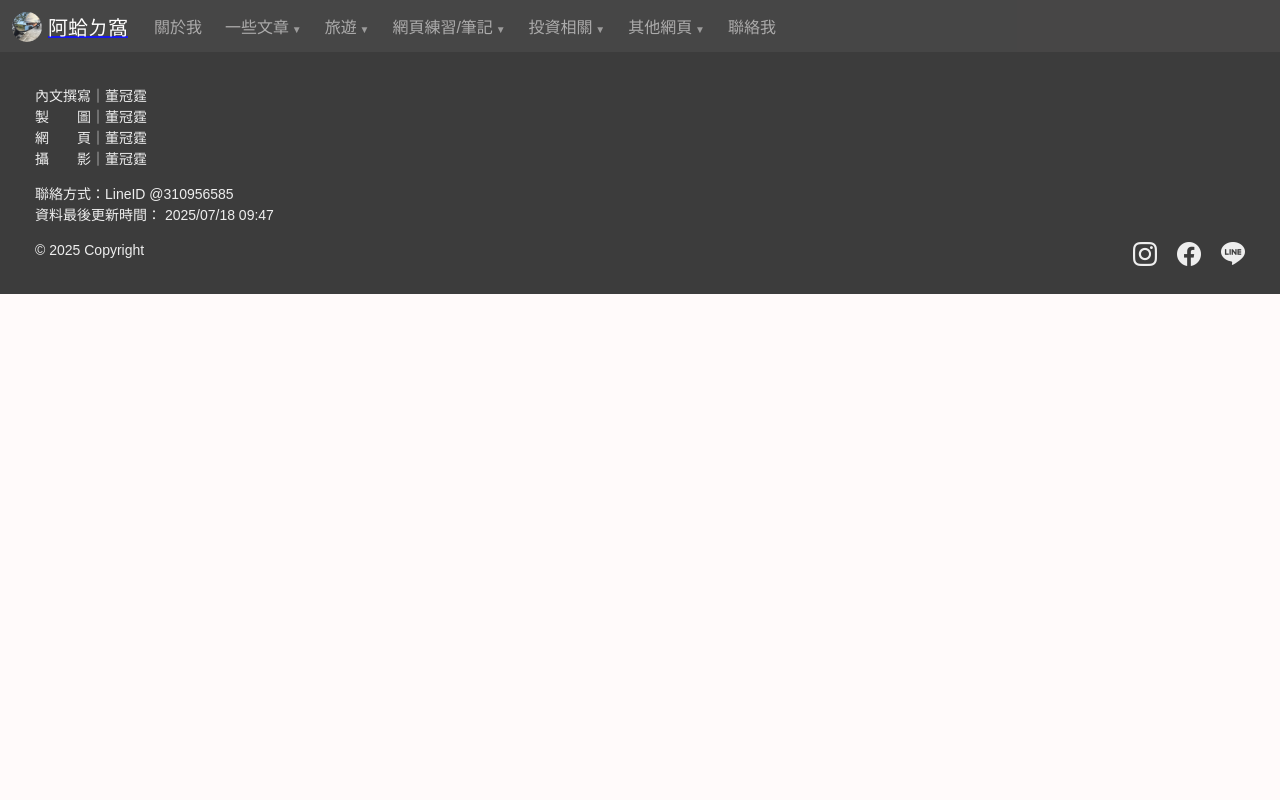
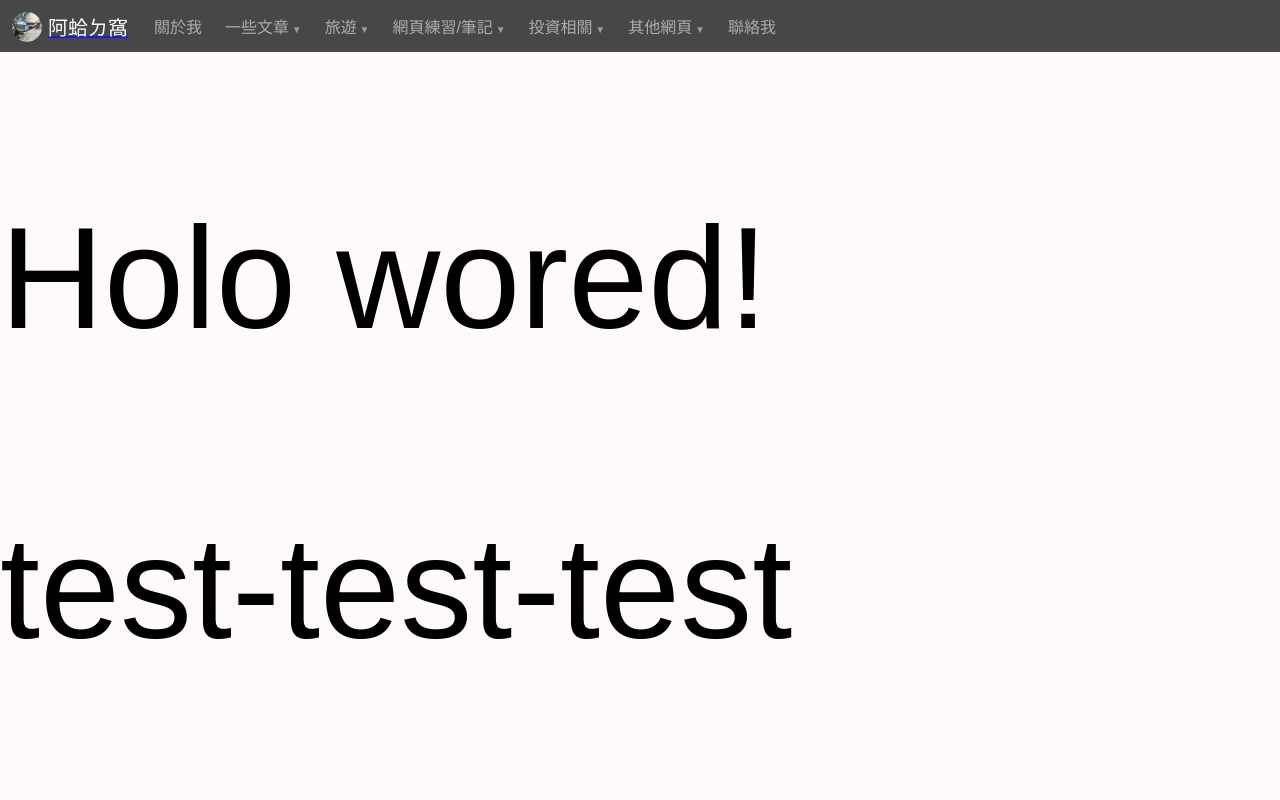
Before and after one commit to quanting56/Antinant-vue, a Vue app: page /Antinant-vue/web-note/test-test-test in a window 1280 px wide. Shown: the top 800 px of the page. Built offline with nearby package versions, Linux system fonts and the light colour scheme.

Commit message:
feat: 新建WebNoteView頁面

```diff
--- a/src/components/AboutMeView/Timeline.vue
+++ b/src/components/AboutMeView/Timeline.vue
@@ -82,6 +82,10 @@ const props = defineProps({
 </script>
 
 <style scoped>
+.timeline {
+  padding: 2px 6px;
+}
+
 .timeline-box {
   position: relative;
 }
--- a/src/components/common/NavBar.vue
+++ b/src/components/common/NavBar.vue
@@ -102,13 +102,13 @@ const navItems = ref([
     title: '網頁練習/筆記',
     open: false,
     children: [
-      { label: '試驗場', href: 'web_note/TestTestTest.html', target: '_blank' },
+      { label: '試驗場', href: '/web-note/test-test-test' },
       { divider: true },
       { header: '非Bootsrap相關筆記' },
-      { label: '網頁練習筆記區', href: 'web_note.html#webNote' },
+      { label: '網頁練習筆記區', href: '/web-note' },
       { divider: true },
       { header: 'Bootstrap相關筆記' },
-      { label: '一些好用的Bootstrap元件', href: 'web_note.html#usefulBootstrapComponent' },
+      { label: '一些好用的Bootstrap元件', href: 'web_note.html#usefulBootstrapComponent', target: '_blank' },
       { label: 'Bootstrap網格與內容樣式筆記', href: 'web_note.html#bootstrapNote' },
       { divider: true },
       { header: 'CSS函式庫相關筆記' },
--- a/src/router/index.js
+++ b/src/router/index.js
@@ -14,6 +14,19 @@ const routes = [
     path: "/about-me",
     name: "about-me",
     component: () => import("../views/AboutMeView.vue"),
+  },
+  {
+    path: "/web-note",
+    name: "web-note",
+    component: () => import("../views/WebNoteView.vue"),
+  },
+  {
+    path: "/web-note/test-test-test",
+    name: "test-test-test",
+    component: () =>
+      import(
+        "../views/WebNote/TestTestTestView.vue"
+      ),
   },
 //   {
 //     path: "/activity",
@@ -46,7 +59,7 @@ const routes = [
 ];
 
 const router = createRouter({
-  history: createWebHistory(),
+  history: createWebHistory("/Antinant-vue/"),
   routes,
 //   scrollBehavior(to, from, savePosition) {
 //     // 判斷是否為/activity與/activity/:id之間的跳轉
--- /dev/null
+++ b/src/views/WebNote/TestTestTestView.vue
@@ -0,0 +1,10 @@
+<template>
+  <p>Holo wored!</p>
+  <p>test-test-test</p>
+</template>
+
+<script setup></script>
+
+<style scoped>
+p {font-size: 144px;}
+</style>
--- /dev/null
+++ b/src/views/WebNoteView.vue
@@ -0,0 +1,10 @@
+<template>
+  <p>Holo wored!</p>
+  <p>web-note</p>
+</template>
+
+<script setup></script>
+
+<style scoped>
+p {font-size: 144px;}
+</style>
--- a/vite.config.js
+++ b/vite.config.js
@@ -3,6 +3,6 @@ import vue from '@vitejs/plugin-vue'
 
 // https://vite.dev/config/
 export default defineConfig({
-  // base: "/Antinant-vue/",
+  base: "/Antinant-vue/",
   plugins: [vue()],
 })
```
